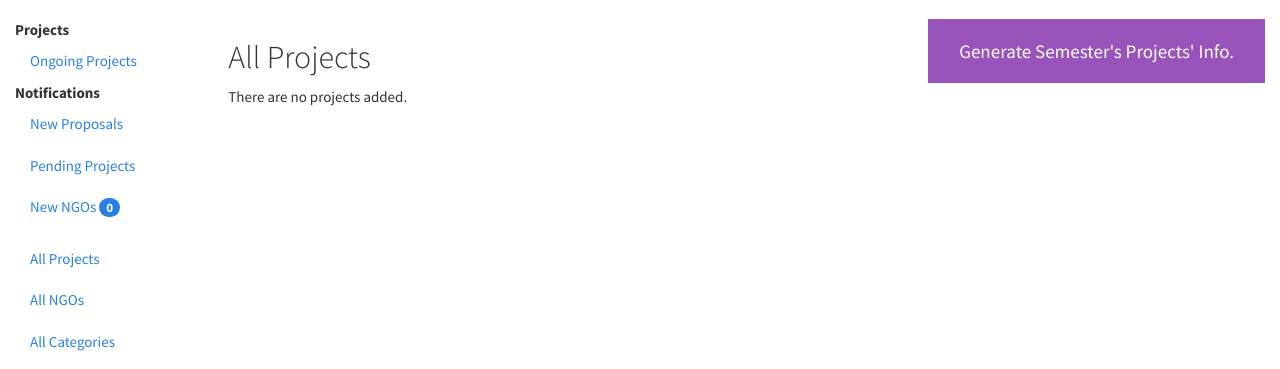
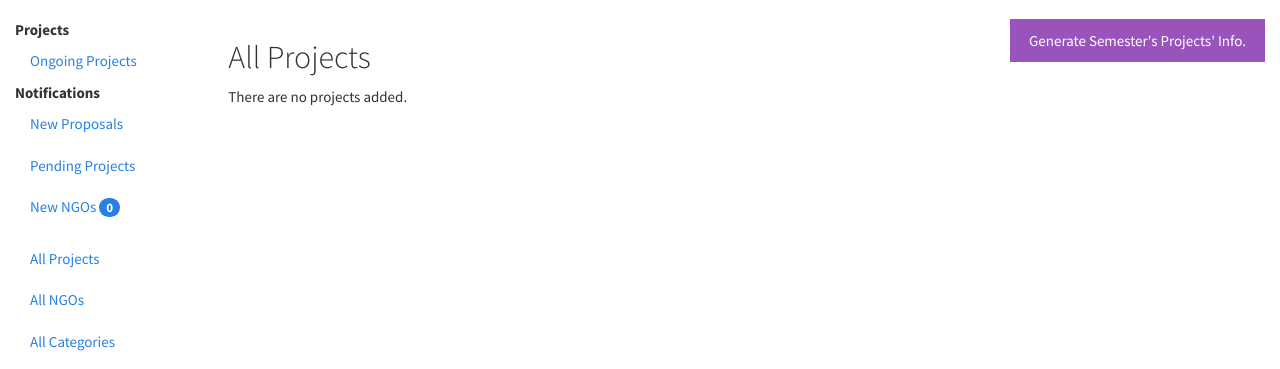
Before and after one commit to SanyamGarg12/sg-cw-iiitd, a Django app: template supervisor/templates/super_allprojects.html in a window 1280 px wide. Shown: the part 51-420 px from the top of the page. Run offline with Django 3.2, Linux system fonts and the light colour scheme; the template is opened without the code that fills it: values that come from a table or form of the project are taken from there, others are empty; parts of the project's set-up code (start-up, migrations or seed data) failed here and were passed over; some libraries are stand-ins or nearby versions.

```diff
--- a/supervisor/templates/super_allprojects.html
+++ b/supervisor/templates/super_allprojects.html
@@ -14,7 +14,7 @@
                 <div class="modal-body">
                     <form action="{% url 'generateReport' %}" method="post">{% csrf_token %}
                         {{ form|bootstrap }}
-                        <input type="submit" value="Generate Report" class="btn btn-info btn-lg"
+                        <input type="submit" value="Generate Report" class="btn btn-info"
                                style="margin-right:10px; margin-top:10px;"/>
                     </form>
                 </div>
@@ -22,7 +22,7 @@
         </div>
     </div>
     <div class="clearfix">
-        <button class="btn btn-info btn-lg pull-right" data-toggle="modal" data-target="#generate_report">
+        <button class="btn btn-info pull-right" data-toggle="modal" data-target="#generate_report">
             Generate Semester's Projects' Info.
         </button>
         <h2 class="sub-header">All Projects</h2>
```
